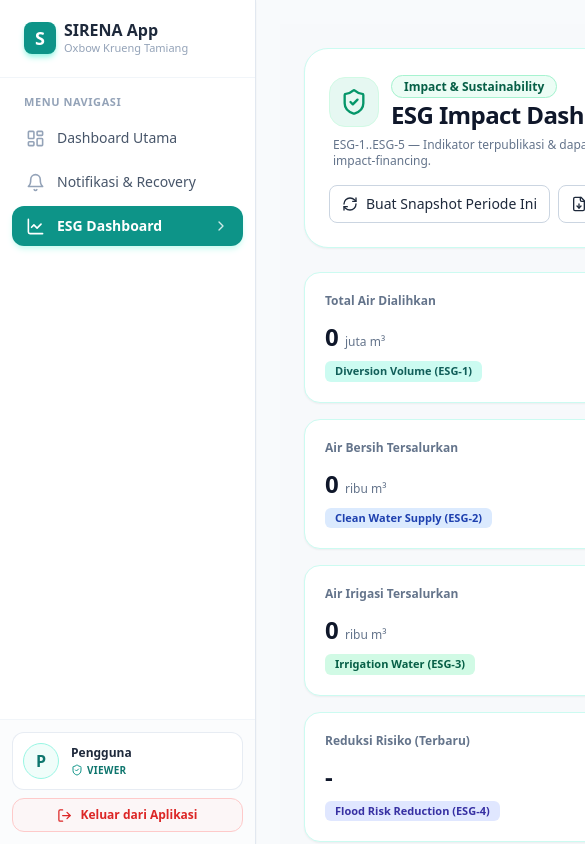
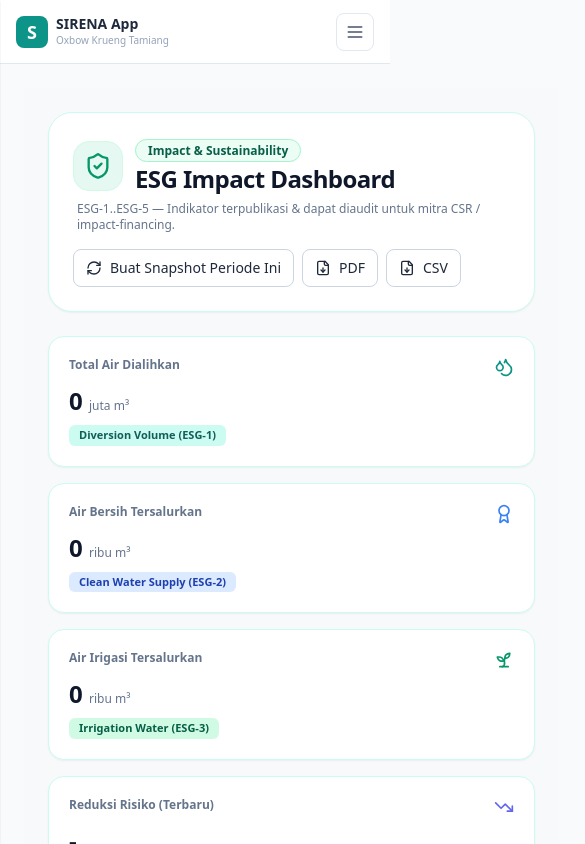
Before and after one commit to shafadisyaaulia/sirena-app, a Next.js app: page /esg in a window 390 px wide. Shown: the top 844 px of the page, 585 px wide, since content can reach past the window. Built offline with nearby package versions, Linux system fonts and the light colour scheme; no server answers; the database is empty.

Commit message:
feat: tambahkan fitur toggle sidebar responsive mobile pada layout utama

```diff
--- a/src/app/layout.tsx
+++ b/src/app/layout.tsx
@@ -1,5 +1,6 @@
 import "./globals.css";
-import Providers from "@/components/Providers"; // Sesuaikan path jika disimpan di tempat lain
+import Providers from "@/components/Providers";
+import { Sidebar } from "@/components/Sidebar"; // Import komponen Sidebar
 
 export const metadata = {
   title: "SIRENA App",
@@ -13,8 +14,19 @@ export default function RootLayout({
 }) {
   return (
     <html lang="id">
-      <body>
-        <Providers>{children}</Providers>
+      <body className="bg-slate-50 text-slate-900 antialiased">
+        <Providers>
+          <div className="flex min-h-screen">
+            {/* Sidebar Komponen Utama */}
+            <Sidebar />
+
+            {/* Container Konten Utama */}
+            {/* pt-16 memberi ruang untuk Mobile Topbar (64px) di HP, md:pt-0 meresetnya di Desktop */}
+            <main className="flex-1 w-full min-w-0 pt-16 md:pt-0">
+              {children}
+            </main>
+          </div>
+        </Providers>
       </body>
     </html>
   );
--- a/src/components/Sidebar.tsx
+++ b/src/components/Sidebar.tsx
@@ -1,5 +1,6 @@
 "use client";
 
+import { useState } from "react";
 import Link from "next/link";
 import { usePathname } from "next/navigation";
 import { signOut, useSession } from "next-auth/react";
@@ -11,9 +12,10 @@ import {
   LineChart,
   Cpu,
   LogOut,
-  User,
   ShieldCheck,
-  ChevronRight
+  ChevronRight,
+  Menu,
+  X
 } from "lucide-react";
 
 // Tipe item navigasi dengan akses role
@@ -34,26 +36,65 @@ const links: NavLink[] = [
 ];
 
 export function Sidebar() {
+  const [isOpen, setIsOpen] = useState(false);
   const pathname = usePathname();
   const { data: session } = useSession();
 
-  // Ambil role pengguna dari session NextAuth (default STAKEHOLDER/VIEWER jika belum terdaftar)
+  // Ambil role pengguna dari session NextAuth
   const userRole = (session?.user as any)?.role || "VIEWER";
   const userName = session?.user?.name || "Pengguna";
-  const userEmail = session?.user?.email || "";
 
-  // Filter menu navigasi berdasarkan role pengguna saat ini
+  // Filter menu navigasi berdasarkan role
   const filteredLinks = links.filter((link) => {
     if (!link.roles) return true;
     return link.roles.includes(userRole);
   });
 
+  const toggleSidebar = () => setIsOpen(!isOpen);
+
   return (
-    <aside className="w-64 shrink-0 border-r border-slate-200 bg-white h-screen sticky top-0 flex flex-col justify-between shadow-sm">
-      {/* 1. Header Sidebar */}
+    <>
+      {/* 1. Header Mobile Topbar (Hanya muncul di Layar Kecil / Mobile) */}
+      <div className="md:hidden fixed top-0 left-0 right-0 h-16 bg-white border-b border-slate-200 px-4 flex items-center justify-between z-30 shadow-xs">
+        <Link href="/dashboard" className="flex items-center gap-2">
+          <div className="w-8 h-8 rounded-lg bg-teal-600 flex items-center justify-center text-white font-black text-lg shadow-xs shadow-teal-200">
+            S
+          </div>
+          <div>
+            <p className="text-sm font-bold text-slate-800 leading-tight">SIRENA App</p>
+            <p className="text-[10px] font-medium text-slate-400">Oxbow Krueng Tamiang</p>
+          </div>
+        </Link>
+        <button
+          onClick={toggleSidebar}
+          className="p-2 rounded-lg border border-slate-200 text-slate-600 hover:bg-slate-50 transition-colors"
+          aria-label="Toggle Sidebar"
+        >
+          {isOpen ? <X size={20} /> : <Menu size={20} />}
+        </button>
+      </div>
+
+      {/* 2. Backdrop Gelap Mobile (Menutup sidebar jika area luar diklik) */}
+      {isOpen && (
+        <div
+          onClick={() => setIsOpen(false)}
+          className="md:hidden fixed inset-0 bg-slate-900/50 backdrop-blur-xs z-40 transition-opacity"
+        />
+      )}
+
+      {/* 3. Drawer Sidebar (Desktop & Mobile Slide-Over) */}
+      <aside
+        className={cn(
+          "w-64 shrink-0 border-r border-slate-200 bg-white h-screen flex flex-col justify-between shadow-sm z-50 transition-transform duration-300 ease-in-out",
+          // Mobile: Fixed & Slide-In
+          "fixed top-0 left-0 bottom-0 md:sticky md:top-0",
+          isOpen ? "translate-x-0" : "-translate-x-full md:translate-x-0"
+        )}
+      >
+        {/* Header Sidebar */}
         <div>
           <div className="px-6 py-5 border-b border-slate-100 flex items-center justify-between">
-          <Link href="/dashboard" className="block group">
+            <Link href="/dashboard" className="block group" onClick={() => setIsOpen(false)}>
               <div className="flex items-center gap-2">
                 <div className="w-8 h-8 rounded-lg bg-teal-600 flex items-center justify-center text-white font-black text-lg shadow-md shadow-teal-200">
                   S
@@ -66,9 +107,17 @@ export function Sidebar() {
                 </div>
               </div>
             </Link>
+
+            {/* Tombol Tutup di dalam Sidebar khusus Mobile */}
+            <button
+              onClick={() => setIsOpen(false)}
+              className="md:hidden p-1 rounded-lg text-slate-400 hover:text-slate-600"
+            >
+              <X size={18} />
+            </button>
           </div>
 
-        {/* 2. Menu Navigasi */}
+          {/* Menu Navigasi */}
           <div className="px-3 py-4">
             <p className="px-3 text-[11px] font-semibold text-slate-400 uppercase tracking-wider mb-2">
               Menu Navigasi
@@ -80,6 +129,7 @@ export function Sidebar() {
                   <Link
                     key={href}
                     href={href}
+                    onClick={() => setIsOpen(false)} // Otomatis menutup drawer saat link diklik di HP
                     className={cn(
                       "group flex items-center justify-between rounded-xl px-3.5 py-2.5 text-sm font-medium transition-all duration-200",
                       active
@@ -105,9 +155,8 @@ export function Sidebar() {
           </div>
         </div>
 
-      {/* 3. Footer Sidebar (Profil User & Tombol Logout) */}
+        {/* Footer Sidebar (Profil User & Tombol Logout) */}
         <div className="p-3 border-t border-slate-100 bg-slate-50/50">
-        {/* Card Profil */}
           <div className="flex items-center gap-3 p-2.5 rounded-xl bg-white border border-slate-200/80 mb-2 shadow-2xs">
             <div className="w-9 h-9 rounded-full bg-teal-50 border border-teal-200 flex items-center justify-center text-teal-700 font-bold shrink-0">
               {userName.charAt(0).toUpperCase()}
@@ -123,7 +172,6 @@ export function Sidebar() {
             </div>
           </div>
 
-        {/* Tombol Logout */}
           <button
             onClick={() => signOut({ callbackUrl: "/login" })}
             className="w-full flex items-center justify-center gap-2 rounded-xl border border-red-200 bg-red-50/50 px-3 py-2 text-xs font-semibold text-red-600 transition-all duration-200 hover:bg-red-600 hover:text-white hover:shadow-sm group"
@@ -133,5 +181,6 @@ export function Sidebar() {
           </button>
         </div>
       </aside>
+    </>
   );
 }
```
Lines whose indentation alone changed are shown as unchanged.
